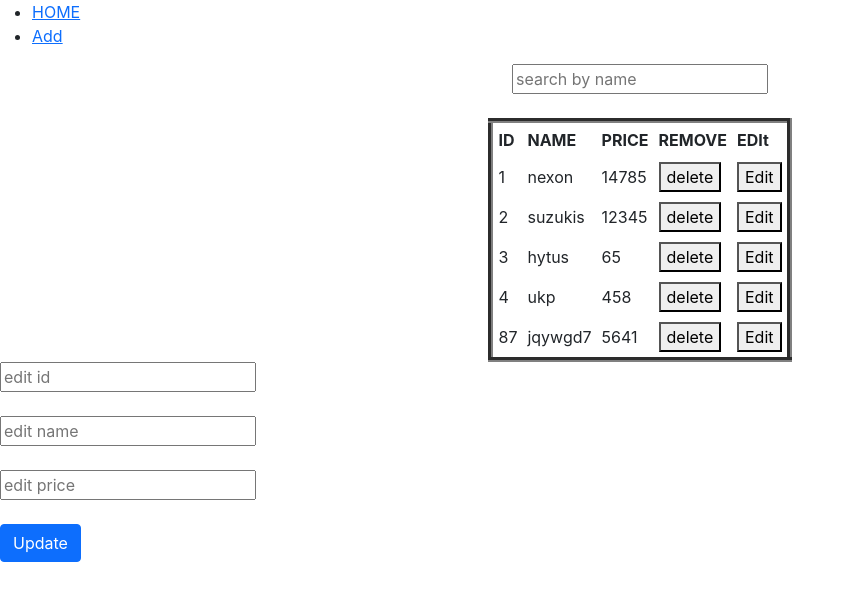
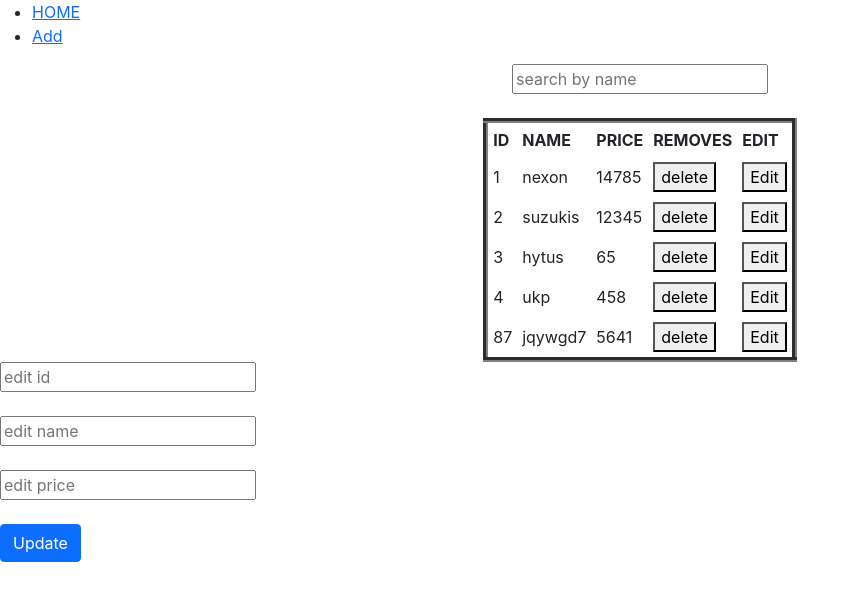
Before and after one commit to pateelsrinathreddy/tutorial, a React (Create React App) app: page / in a window 1280 px wide. Shown: the top 600 px of the page, without its empty margins (0-860 px from the left). Built offline with nearby package versions, Linux system fonts and the light colour scheme; data requests are answered from the project's data file.

Commit message:
S addedd

```diff
--- a/src/Home.js
+++ b/src/Home.js
@@ -85,8 +85,8 @@ const Home = () => {
                 <th>NAME</th>
 
                 <th>PRICE</th>
-                <th>REMOVE</th>
-                <th>EDIt</th>
+                <th>REMOVES</th>
+                <th>EDIT</th>
 
             </tr>
             {data.map((val,index)=>{
```
